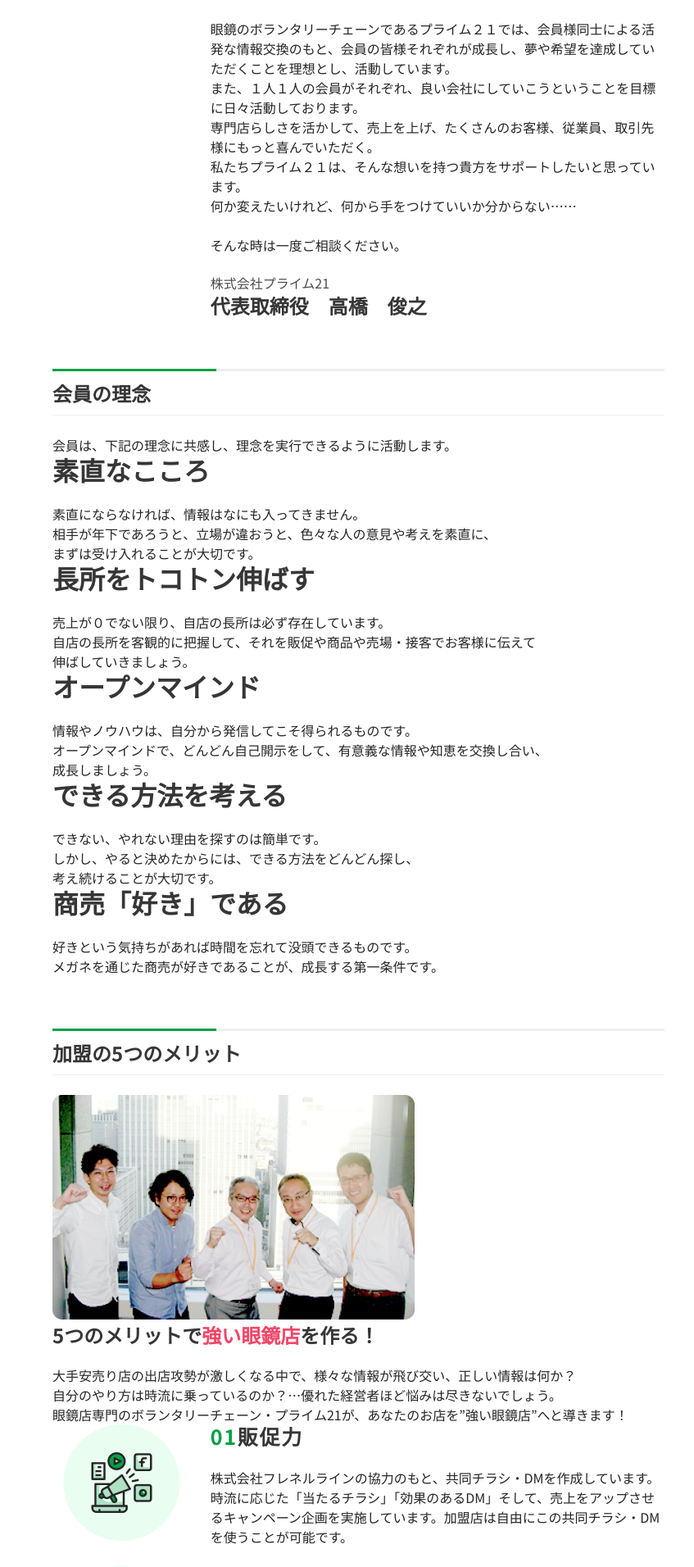
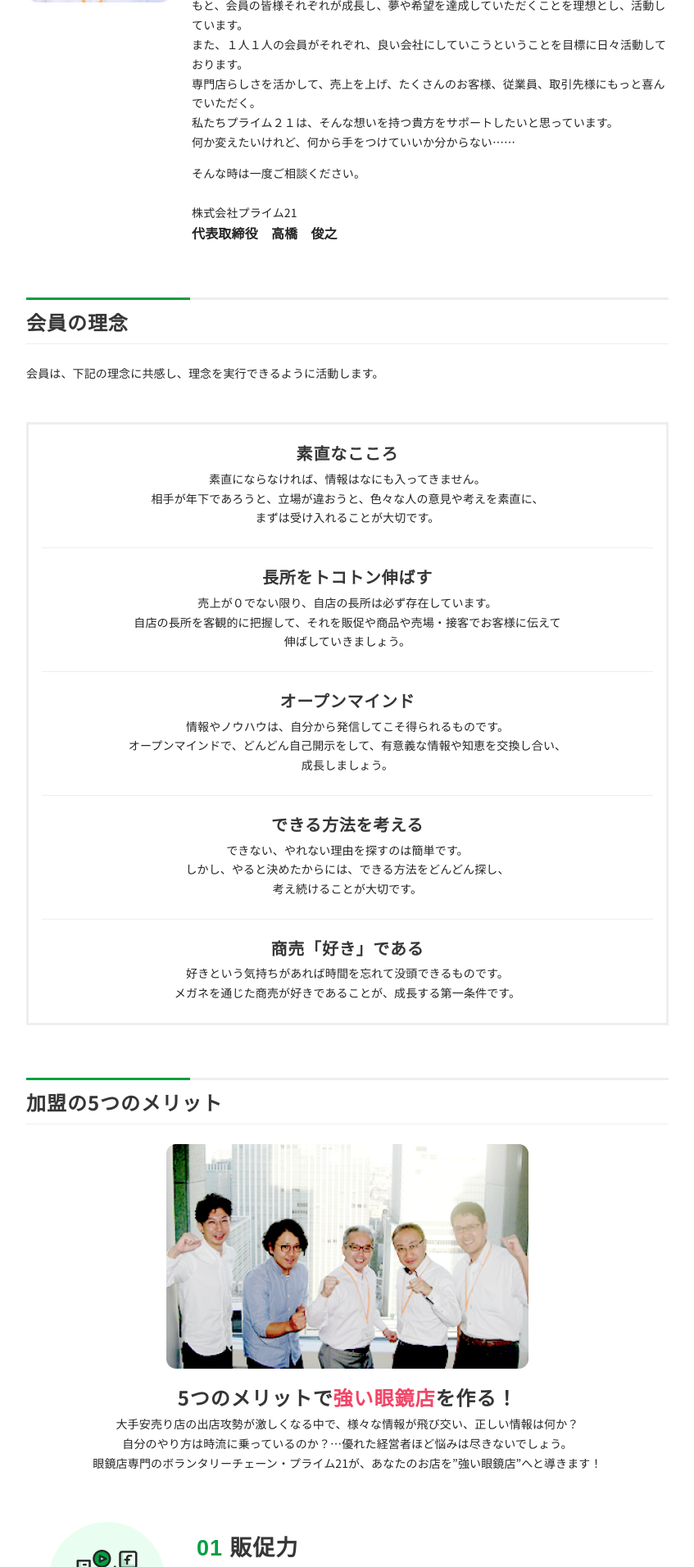
Before and after one commit to oddbary/megane, a PHP site: page /about in a window 1280 px wide. Shown: the part 520-2432 px from the top of the page at 82% size, without its empty margins (0-847 px from the left). Run offline with PHP 8.4, Linux system fonts and the light colour scheme; some libraries are stand-ins or nearby versions; some web fonts are replaced.

Commit message:
about アピールまでCSS＋マップhtml修正

```diff
--- a/about/index.html
+++ b/about/index.html
@@ -28,7 +28,7 @@
         <main class="container is-fullhd">
             <div class="container is-max-widescreen">
                 <div class="columns is-variable is-8 is-flex-wrap-wrap">
-                    <div class="column is-8">
+                    <div class="maincolumn">
                         <section class="page-title section">
                             <h1 class="title is2">プライム21とは</h1>
                             <p>
@@ -46,25 +46,29 @@
                                     <img src="../img/greeting.png">
                                 </div>
                                 <div class="column">
-                                    <p class="greeting-text">
+                                    <div class="content">
+                                        <p>
                                             はじめまして、このたびはプライム２１のホームページをご覧頂き、有難うございます。
-                                        <br><br>
+                                        </p>
+                                        <p>
                                             皆様もご存知のとおり、近年、眼鏡業界は激動の時代です。大手のワンプライス、スリープライスによって単価はどんどん下がるばかり……
                                             <br>もう眼鏡業界は厳しいのでしょうか……？
                                             <br>いえいえ、今こそ、我々専門店の時代！本物志向の時代はきています。
-                                        <br><br>
+                                        </p>
+                                        <p>
                                             眼鏡のボランタリーチェーンであるプライム２１では、会員様同士による活発な情報交換のもと、会員の皆様それぞれが成長し、夢や希望を達成していただくことを理想とし、活動しています。
                                             <br>また、１人１人の会員がそれぞれ、良い会社にしていこうということを目標に日々活動しております。
                                             <br>専門店らしさを活かして、売上を上げ、たくさんのお客様、従業員、取引先様にもっと喜んでいただく。
                                             <br>私たちプライム２１は、そんな想いを持つ貴方をサポートしたいと思っています。
                                             <br>何か変えたいけれど、何から手をつけていいか分からない……
-                                        <br><br>
+                                        </p>
+                                        <p>
                                         そんな時は一度ご相談ください。
-                                        <br><br>
                                         </p>
+                                    </div>
                                     <div>
-                                        <h2 class="subtitle is-6">株式会社プライム21</h2>
-                                        <h1 class="title is-4">代表取締役　高橋　俊之</h1>
+                                        <p class="">株式会社プライム21</p>
+                                        <p class="has-text-weight-bold is-size-6">代表取締役　高橋　俊之</p>
                                     </div>
                                 </div>
                             </div>
@@ -73,10 +77,10 @@
                             <div class="sub-title1">
                                 <h1 class="title">会員の理念</h1>
                             </div>
-                            <p>会員は、下記の理念に共感し、理念を実行できるように活動します。</p>
-                            <ul class="philosophy-list">
+                            <p class="mb-6">会員は、下記の理念に共感し、理念を実行できるように活動します。</p>
+                            <ul class="philosophy-list has-text-centered px-4">
                                 <li class="philosophy-item">
-                                    <h1 class="philosophy-item-title title">素直なこころ</h1>
+                                    <h2 class="philosophy-item-title title is-5">素直なこころ</h2>
                                     <p>
                                         素直にならなければ、情報はなにも入ってきません。
                                         <br>
@@ -86,7 +90,7 @@
                                     </p>
                                 </li>
                                 <li class="philosophy-item">
-                                    <h1 class="philosophy-item-title title">長所をトコトン伸ばす</h1>
+                                    <h2 class="philosophy-item-title title is-5">長所をトコトン伸ばす</h2>
                                     <p>
                                         売上が０でない限り、自店の長所は必ず存在しています。
                                         <br>
@@ -96,7 +100,7 @@
                                     </p>
                                 </li>
                                 <li class="philosophy-item">
-                                    <h1 class="philosophy-item-title title">オープンマインド</h1>
+                                    <h2 class="philosophy-item-title title is-5">オープンマインド</h2>
                                     <p>
                                         情報やノウハウは、自分から発信してこそ得られるものです。
                                         <br>
@@ -106,7 +110,7 @@
                                     </p>
                                 </li>
                                 <li class="philosophy-item">
-                                    <h1 class="philosophy-item-title title">できる方法を考える</h1>
+                                    <h2 class="philosophy-item-title title is-5">できる方法を考える</h2>
                                     <p>
                                         できない、やれない理由を探すのは簡単です。
                                         <br>
@@ -116,7 +120,7 @@
                                     </p>
                                 </li>
                                 <li class="philosophy-item">
-                                    <h1 class="philosophy-item-title title">商売「好き」である</h1>
+                                    <h2 class="philosophy-item-title title is-5">商売「好き」である</h2>
                                     <p>
                                         好きという気持ちがあれば時間を忘れて没頭できるものです。
                                         <br>
@@ -129,11 +133,13 @@
                             <div class="sub-title1">
                                 <h1 class="title">加盟の5つのメリット</h1>
                             </div>
-                            <div class="appeal-text">
+                            <div class="appeal-text mb-6">
+                                <div class="mb-4">
                                     <img src="../img/appeal.png">
-                                <h1 class="title is-4">
+                                </div>
+                                <h2 class="title is-4 mb-2">
                                     5つのメリットで<span class="has-text-danger">強い眼鏡店</span>を作る！
-                                </h1>
+                                </h2>
                                 <p>
                                     大手安売り店の出店攻勢が激しくなる中で、様々な情報が飛び交い、正しい情報は何か？
                                     <br>
@@ -143,81 +149,76 @@
                                 </p>
                             </div>
                             <ul class="appeal-list">
-                                <li class="appeal-item c-sectionh columns">
+                                <li class="appeal-item level-left">
                                     <div class="column is-3">
                                         <div class="level-item">
-                                        <!--level-itemのheightが100%でないと上手く高さが合わない-->
                                             <img src="../img/appeal-icon01.png">
                                         </div>
                                     </div>
                                     <div class="column">
-                                        <h1 class="appeal-item-title title">
+                                        <h3 class="appeal-item-title title">
                                             <span class="has-text-primary">01</span><strong>販促力</strong>
-                                        </h1>
+                                        </h3>
                                         <p class="appeal-item-text">
                                             株式会社フレネルラインの協力のもと、共同チラシ・DMを作成しています。時流に応じた「当たるチラシ」「効果のあるDM」そして、売上をアップさせるキャンペーン企画を実施しています。加盟店は自由にこの共同チラシ・DMを使うことが可能です。
                                         </p>
                                     </div>
                                 </li>
-                                <li class="appeal-item c-sectionh columns">
+                                <li class="appeal-item level-left">
                                     <div class="column is-3">
                                         <div class="level-item">
-                                        <!--level-itemのheightが100%でないと上手く高さが合わない-->
                                             <img src="../img/appeal-icon02.png">
                                         </div>
                                     </div>
                                     <div class="column">
-                                        <h1 class="appeal-item-title title">
+                                        <h3 class="appeal-item-title title">
                                             <span class="has-text-primary">02</span><strong>商品力</strong>
-                                        </h1>
+                                        </h3>
                                         <p class="appeal-item-text">
                                             加盟店で売れている商品の情報はもちろん、メーカーから最新の商品情報を入手することで、自社の商品力にみがきをかけることが可能です。
                                         </p>
                                     </div>
                                 </li>
-                                <li class="appeal-item c-sectionh columns">
+                                <li class="appeal-item level-left">
                                     <div class="column is-3">
                                         <div class="level-item">
-                                        <!--level-itemのheightが100%でないと上手く高さが合わない-->
                                             <img src="../img/appeal-icon03.png">
                                         </div>
                                     </div>
                                     <div class="column">
-                                        <h1 class="appeal-item-title title">
+                                        <h3 class="appeal-item-title title">
                                             <span class="has-text-primary">03</span><strong>売場力</strong>
-                                        </h1>
+                                        </h3>
                                         <p class="appeal-item-text">
                                             いくらチラシやDMを実施して集客できたとしても、店頭で売れる仕組みがなければ、意味がありません。業績アップに成功しているお店で、現場が何を実施しているのかを知り、自店の売場力にみがきをかけましょう。
                                         </p>
                                     </div>
                                 </li>
-                                <li class="appeal-item c-sectionh columns">
+                                <li class="appeal-item level-left">
                                     <div class="column is-3">
                                         <div class="level-item">
-                                        <!--level-itemのheightが100%でないと上手く高さが合わない-->
                                             <img src="../img/appeal-icon04.png">
                                         </div>
                                     </div>
                                     <div class="column">
-                                        <h1 class="appeal-item-title title">
+                                        <h3 class="appeal-item-title title">
                                             <span class="has-text-primary">04</span><strong>情報力</strong>
-                                        </h1>
+                                        </h3>
                                         <p class="appeal-item-text">
                                             年に４回の全体会には、全会員が集まりますので、そこで情報交換が実施できます。情報を惜しみなく出し合う会員同士だからこそ、明日からの経営に役立てていただけます。
                                         </p>
                                     </div>
                                 </li>
-                                <li class="appeal-item c-sectionh columns">
+                                <li class="appeal-item level-left">
                                     <div class="column is-3">
                                         <div class="level-item">
-                                        <!--level-itemのheightが100%でないと上手く高さが合わない-->
                                             <img src="../img/appeal-icon05.png">
                                         </div>
                                     </div>
                                     <div class="column">
-                                        <h1 class="appeal-item-title title">
+                                        <h3 class="appeal-item-title title">
                                             <span class="has-text-primary">05</span><strong>展開力</strong>
-                                        </h1>
+                                        </h3>
                                         <p class="appeal-item-text">
                                             共同仕入れや共同チラシなどの共同販促が実施でき、ボランタリーチェーンならではのスケールメリットを活かしたコストダウンが可能です。
                                         </p>
@@ -231,7 +232,9 @@
                             </div>
                             <div>
                                 <div class="partnership-map">
+                                    <div class="">
                                         <img src="../img/partnership-map.png">
+                                    </div>
                                     <div class="map-select-1 select">
                                         <select>
                                             <option>北海道・東北</option>
@@ -278,7 +281,7 @@
                                     </div>
                                 </div>
                                 <div class="partnership-menu menu columns is-flex-wrap-wrap">
-                                    <div class="column is-half">
+                                    <div id="map-menu-1" class=" column is-half">
                                         <div class="partnership-menu-title-1">
                                             <h2 class="title is-4 ">北海道・東北</h2>
                                         </div>
@@ -290,7 +293,7 @@
                                             </li>
                                         </ul>
                                     </div>
-                                    <div class="column is-half">
+                                    <div id="map-menu-2" class="column is-half">
                                         <div class="partnership-menu-title-2">
                                             <h2 class="title is-4">関東</h2>
                                         </div>
@@ -317,7 +320,7 @@
                                             </li>
                                         </ul>
                                     </div>
-                                    <div class="column is-half">
+                                    <div id="map-menu-3" class="column is-half">
                                         <div class="partnership-menu-title-3">
                                             <h2 class="title is-4">中部</h2>
                                         </div>
@@ -344,7 +347,7 @@
                                             </li>
                                         </ul>
                                     </div>
-                                    <div class="column is-half">
+                                    <div id="map-menu-4" class="column is-half">
                                         <div class="partnership-menu-title-4">
                                             <h2 class="title is-4">関西</h2>
                                         </div>
@@ -356,7 +359,7 @@
                                             </li>
                                         </ul>
                                     </div>
-                                    <div class="column is-half">
+                                    <div id="map-menu-5" class="column is-half">
                                         <div class="partnership-menu-title-5">
                                             <h2 class="title is-4">中国</h2>
                                         </div>
@@ -383,7 +386,7 @@
                                             </li>
                                         </ul>
                                     </div>
-                                    <div class="column is-half">
+                                    <div id="map-menu-6" class="column is-half">
                                         <div class="partnership-menu-title-6">
                                             <h2 class="title is-4">四国・九州</h2>
                                         </div>
--- a/css/style.css
+++ b/css/style.css
@@ -68,6 +68,15 @@ a.has-text-primary:hover{
 
 .gap-1{
   gap: 0 8px;
+}
+
+p{
+  font-size: 14px;
+  letter-spacing: 0.01em;
+  line-height: 1.7;
+}
+.title{
+  letter-spacing: 0.04em;
 }
 
 /* header */
@@ -335,3 +344,29 @@ a.has-text-primary:hover{
   height: 0;
   border-bottom: 1px solid #eee;
 }
+.philosophy-list{
+  border: 3px solid #eee;
+}
+.philosophy-list .title{
+  margin-bottom: 8px;
+}
+.philosophy-list li{
+  padding: 24px;
+}
+.philosophy-list li:not(:last-child){
+  border-bottom: 1px solid #eee;
+}
+.appeal-text{
+  text-align: center;
+}
+.appeal-item-title.title{
+  margin-bottom: 8px;
+  font-size: 27px;
+}
+.appeal-item-title span{
+  font-family: brandon-grotesque, sans-serif;
+  margin-right: 8px;
+}
+.appeal-item:not(:last-child){
+  margin-bottom: 40px;
+}
```
Lines whose indentation alone changed are shown as unchanged.
